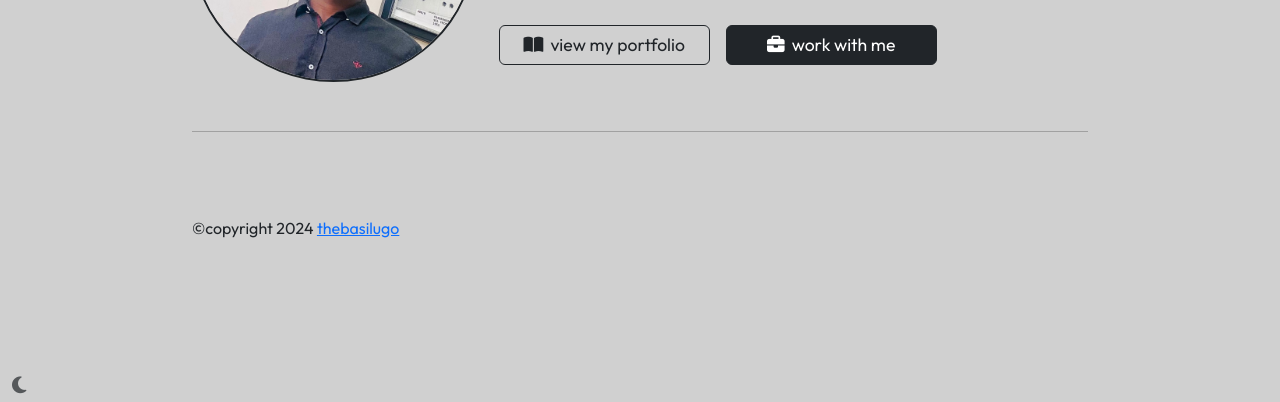
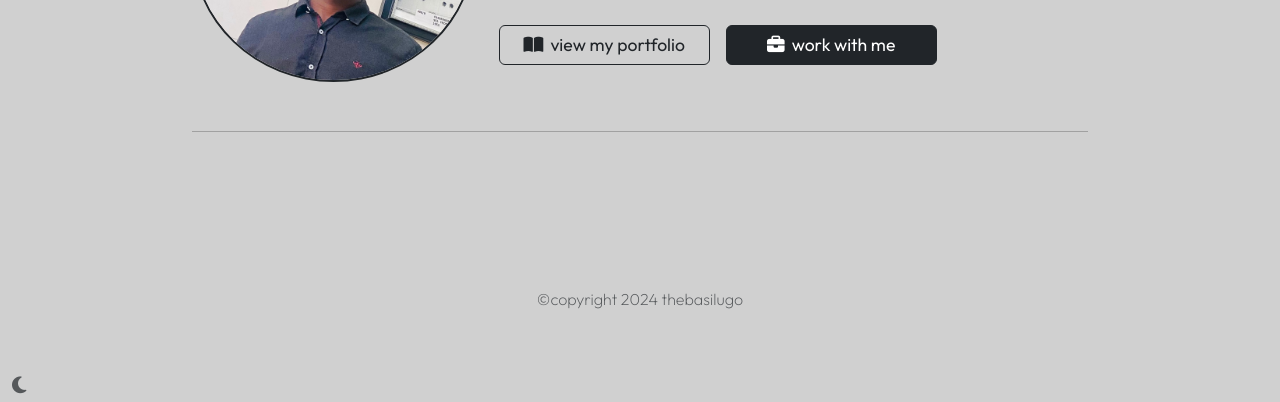
Before and after one commit to thebasilugo/portfolio, a plain HTML site: page index.html in a window 1280 px wide. Shown: the part 398-800 px from the top of the page. Drawn offline with nearby package versions, Linux system fonts and the light colour scheme; a script that the page names is missing.

Commit message:
add footer styles

```diff
--- a/styles.css
+++ b/styles.css
@@ -156,3 +156,27 @@
     }
   /* end of title buttons */
 /* end of title */
+
+/* footer */
+  #footer {
+    padding: 8% 0;
+    text-align: center;
+    font-weight: 200;
+    color: var(--bg-dark);
+  }
+
+  footer p {
+    color: var(--text-dark);
+    opacity: 0.7;
+  }
+
+  footer p a {
+    color: var(--text-dark);
+    text-decoration: none;
+  }
+
+  footer p a:hover {
+    text-decoration: underline;
+  }
+/* end of footer */
+/* light-mode-end */
```
